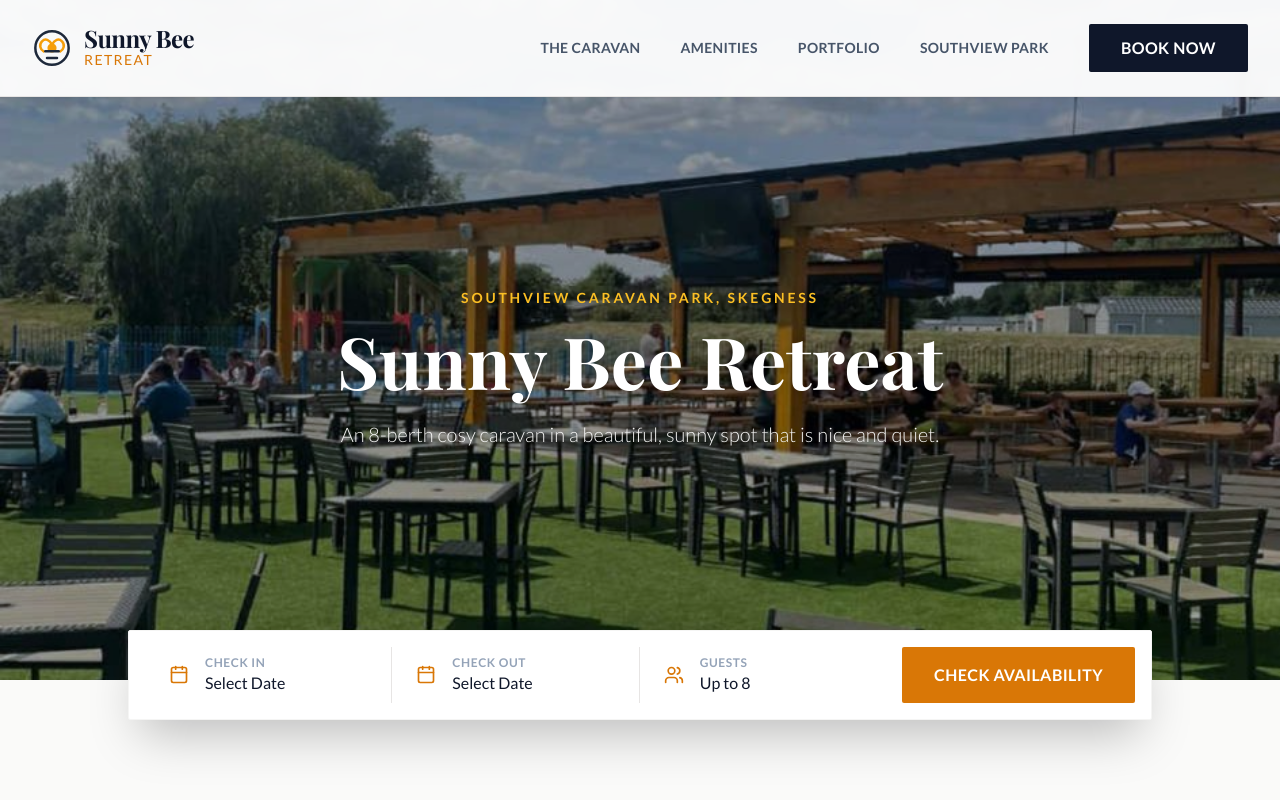
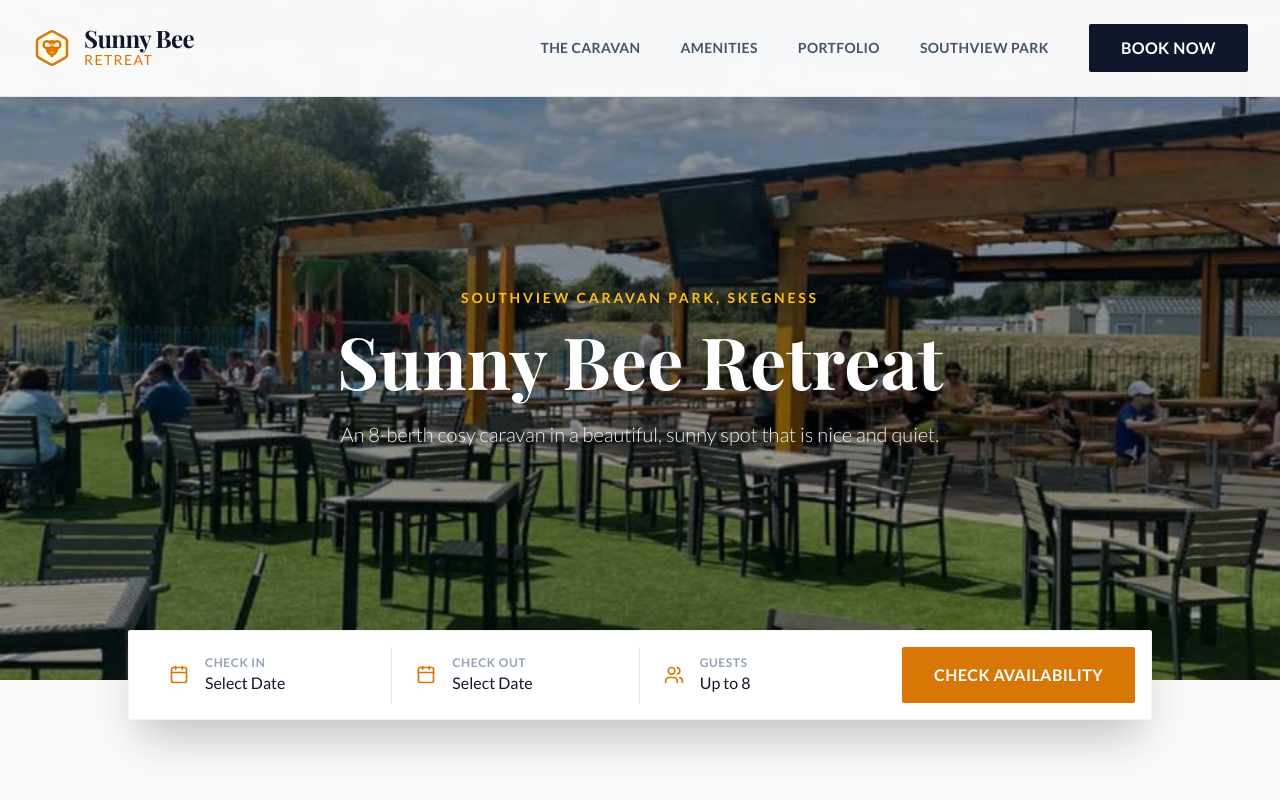
Before and after one commit to markf11/sunny-bee-retreat, a React (Vite) app: page / in a window 1280 px wide. Shown: the top 800 px of the page. Built offline with nearby package versions, Linux system fonts and the light colour scheme; a web font is replaced by a local one.

Commit message:
Update MinimalBeeLogo to a honeycomb bee design

```diff
--- a/src/App.jsx
+++ b/src/App.jsx
@@ -26,12 +26,13 @@
     strokeLinejoin="round"
     className={className}
   >
-    <path d="M12 22c5.523 0 10-4.477 10-10S17.523 2 12 2 2 6.477 2 12s4.477 10 10 10z" className="stroke-slate-800" />
-    <path d="M12 14a2 2 0 1 0 0-4 2 2 0 0 0 0 4z" className="fill-amber-500 stroke-amber-500" />
-    <path d="M12 10c-1.5-3-4-4-6-2s-1 5 1 6" className="stroke-amber-500" />
-    <path d="M12 10c1.5-3 4-4 6-2s1 5-1 6" className="stroke-amber-500" />
-    <path d="M8 14h8" className="stroke-slate-800" />
-    <path d="M9 18h6" className="stroke-slate-800" />
+    <path d="M21 16V8a2 2 0 0 0-1-1.73l-7-4a2 2 0 0 0-2 0l-7 4A2 2 0 0 0 3 8v8a2 2 0 0 0 1 1.73l7 4a2 2 0 0 0 2 0l7-4A2 2 0 0 0 21 16z" className="stroke-amber-600 fill-amber-50" />
+    <ellipse cx="12" cy="12" rx="3" ry="4" className="fill-amber-400 stroke-amber-600" />
+    <path d="M9.5 11.5h5" className="stroke-amber-600" />
+    <path d="M9.5 13.5h5" className="stroke-amber-600" />
+    <path d="M11 9c-2-2-4-1-4 1s1 2 4 2" className="fill-white stroke-amber-600" />
+    <path d="M13 9c2-2 4-1 4 1s-1 2-4 2" className="fill-white stroke-amber-600" />
+    <path d="M12 16v1" className="stroke-amber-600" />
   </svg>
 );
 
```
